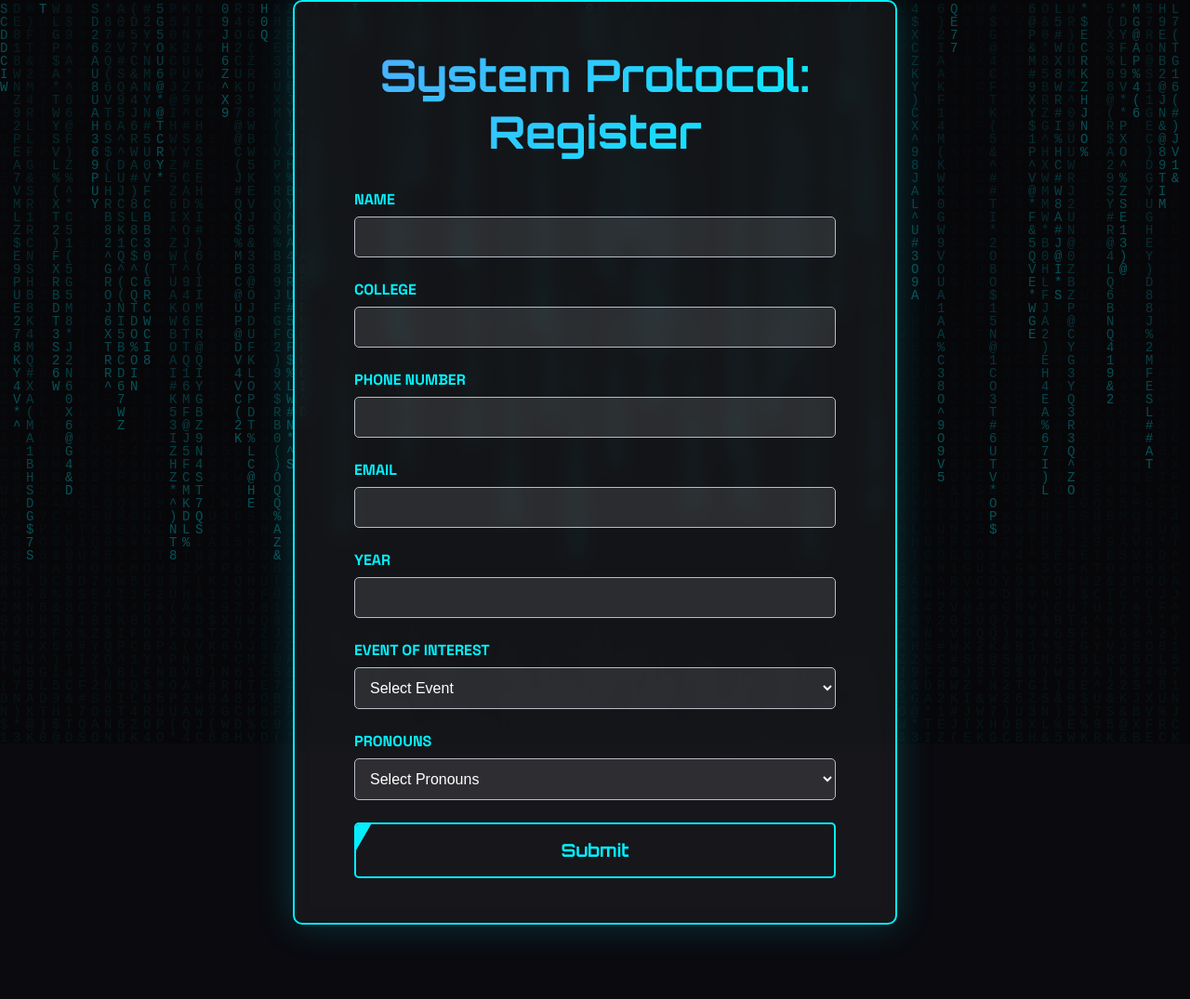
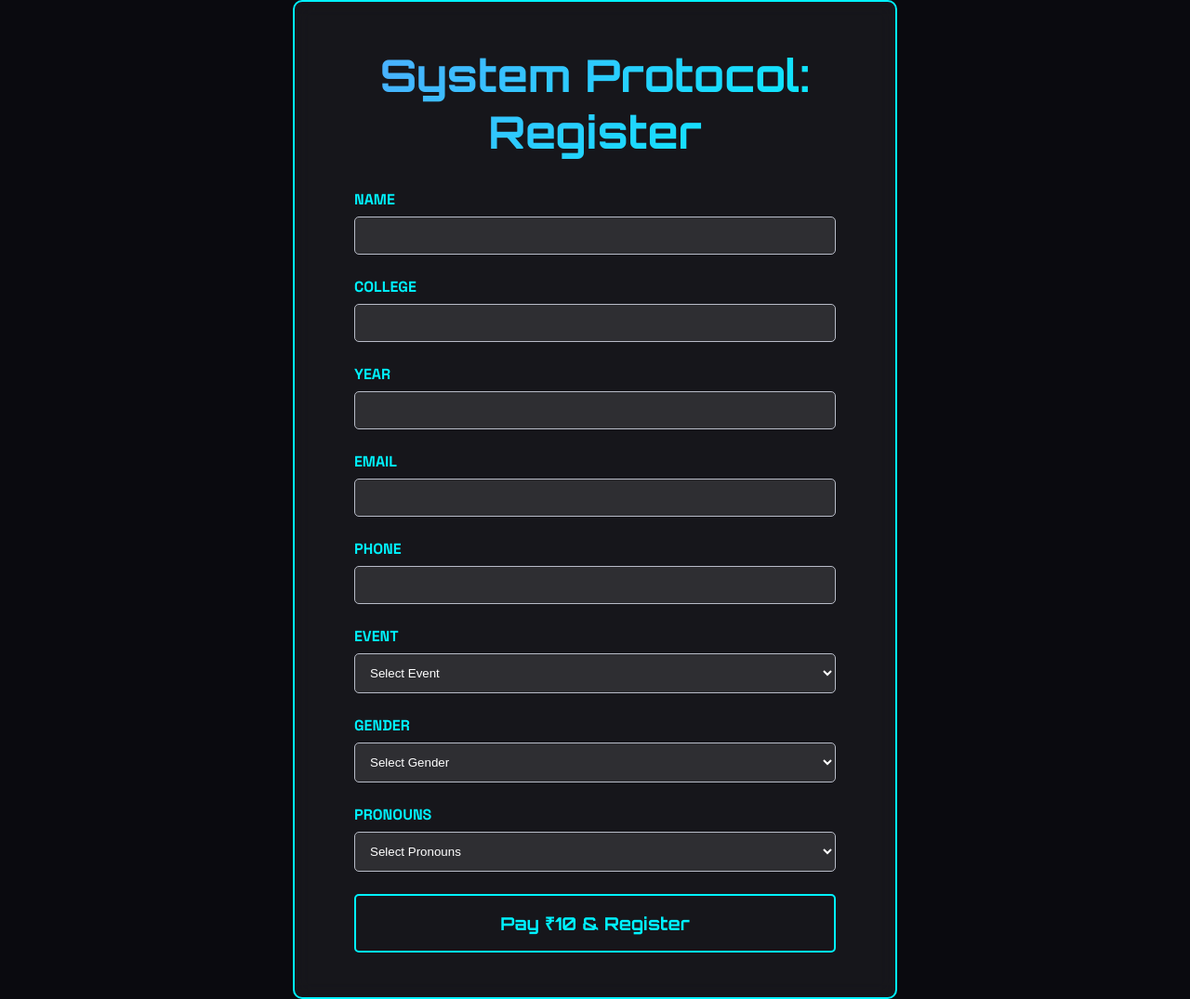
Before and after one commit to Grandlobster/ignitron, a website: page form.html in a window 1280 px wide. Shown: the whole page at 93% size. Before the commit the page ends 995 px from the top, so only its background shows below. Drawn offline with Linux system fonts and the light colour scheme.

Commit message:
Update form.html

```diff
--- a/form.html
+++ b/form.html
@@ -7,281 +7,203 @@
   <style>
     @import url('https://fonts.googleapis.com/css2?family=Orbitron:wght@400;700;900&family=Space+Grotesk:wght@300;400;500;600;700&display=swap');
 
-* { margin:0; padding:0; box-sizing:border-box; }
+    * { margin: 0; padding: 0; box-sizing: border-box; }
 
     :root {
       --primary-gradient: linear-gradient(135deg, #4facfe 0%, #00f2fe 100%);
       --accent-color: #00f2fe;
       --dark-bg: #0a0a0f;
-  --text-primary: #fff;
+      --text-primary: #ffffff;
       --text-secondary: #b8bcc8;
     }
 
     body {
-  font-family:'Space Grotesk', sans-serif;
+      font-family: 'Space Grotesk', sans-serif;
       background-color: var(--dark-bg);
       color: var(--text-primary);
-  display:flex;
-  justify-content:center;
-  align-items:center;
-  min-height:100vh;
-  overflow-x:hidden;
-}
-
-#matrix-canvas {
-  position:fixed;
-  top:0;
-  left:0;
-  width:100%;
-  height:100%;
-  pointer-events:none;
-  z-index:-1;
-  opacity:0.3;
+      display: flex;
+      justify-content: center;
+      align-items: center;
+      min-height: 100vh;
     }
 
     .form-container {
       background: rgba(255,255,255,0.05);
       border: 2px solid var(--accent-color);
-  border-radius:10px;
-  padding:3rem 4rem;
-  width:90%;
-  max-width:650px;
-  box-shadow:0 0 40px rgba(0,242,254,0.2);
+      border-radius: 10px;
+      padding: 3rem 4rem;
+      width: 90%;
+      max-width: 650px;
       backdrop-filter: blur(10px);
     }
 
     .form-title {
-  font-family:'Orbitron', monospace;
+      font-family: 'Orbitron', monospace;
       font-size: clamp(2rem,5vw,3rem);
-  text-align:center;
-  margin-bottom:2rem;
+      text-align: center;
+      margin-bottom: 2rem;
       background: var(--primary-gradient);
-  -webkit-background-clip:text;
-  -webkit-text-fill-color:transparent;
+      -webkit-background-clip: text;
+      -webkit-text-fill-color: transparent;
     }
 
-.form-group {
-  margin-bottom:1.5rem;
-}
-
-.form-group label {
-  display:block;
-  margin-bottom:0.5rem;
-  color: var(--accent-color);
-  text-transform: uppercase;
-  font-weight:700;
-}
-
-.form-group input, .form-group select {
-  width:100%;
-  padding:0.75rem;
-  background: rgba(255,255,255,0.1);
-  border:1px solid var(--text-secondary);
-  border-radius:5px;
-  color: var(--text-primary);
-  font-size:1rem;
-}
-
-.form-group input:focus, .form-group select:focus {
-  outline:none;
-  border-color: var(--accent-color);
-  box-shadow:0 0 5px var(--accent-color);
-}
+    .form-group { margin-bottom: 1.5rem; }
+    .form-group label { display: block; margin-bottom: 0.5rem; color: var(--accent-color); text-transform: uppercase; font-weight: 700; }
+    .form-group input, .form-group select { width: 100%; padding: 0.75rem; background: rgba(255,255,255,0.1); border: 1px solid var(--text-secondary); border-radius: 5px; color: var(--text-primary); }
 
     .submit-btn {
-  width:100%;
-  padding:1rem;
-  background:transparent;
-  border:2px solid var(--accent-color);
+      width: 100%;
+      padding: 1rem;
+      background: transparent;
+      border: 2px solid var(--accent-color);
       color: var(--accent-color);
-  font-family:'Orbitron', monospace;
-  font-weight:700;
-  font-size:1.2rem;
-  border-radius:5px;
-  cursor:pointer;
-  position:relative;
-  overflow:hidden;
-}
-
-.submit-btn::before {
-  content:'';
-  position:absolute;
-  top:0; left:-100%;
-  width:100%; height:100%;
-  background:var(--primary-gradient);
-  transform: skewX(-30deg);
-  z-index:-1;
-  transition: transform 0.5s cubic-bezier(0.8,0,0.2,1);
-}
-
-.submit-btn:hover::before { transform: translateX(100%) skewX(-30deg); }
-.submit-btn:hover { color: var(--dark-bg); box-shadow:0 0 20px rgba(0,242,254,0.5); }
-
-.success-container {
-  position:fixed;
-  top:0; left:0;
-  width:100%; height:100vh;
-  background: rgba(0,0,0,0.95);
-  backdrop-filter: blur(15px);
-  z-index:5000;
-  display:flex;
-  flex-direction:column;
-  justify-content:center;
-  align-items:center;
-  opacity:0; visibility:hidden;
-  transition: opacity 0.5s ease;
-}
-
-.success-container.visible { opacity:1; visibility:visible; }
-
-.success-message {
-  font-family:'Orbitron', monospace;
-  font-size: clamp(2rem,5vw,4rem);
-  color: var(--accent-color);
-  margin-bottom:2rem;
-  text-align:center;
-}
-
-.success-back-btn {
-  padding:1rem 2.5rem;
-  border:2px solid var(--accent-color);
-  border-radius:5px;
-  color:var(--accent-color);
-  font-family:'Orbitron', monospace;
-  text-transform:uppercase;
-  text-decoration:none;
-  margin-top:2rem;
+      font-family: 'Orbitron', monospace;
+      font-weight: 700;
+      font-size: 1.2rem;
+      border-radius: 5px;
+      cursor: pointer;
       transition: all 0.3s ease;
     }
 
-.success-back-btn:hover {
-  color: var(--dark-bg);
-  background: var(--accent-color);
-  box-shadow:0 0 15px var(--accent-color);
+    .success-container, .error-container {
+      display: none;
+      flex-direction: column;
+      justify-content: center;
+      align-items: center;
+      background: rgba(0,0,0,0.95);
+      position: fixed;
+      top:0; left:0;
+      width:100%; height:100vh;
+      color: var(--accent-color);
+      font-family: 'Orbitron', monospace;
+      font-size: 2rem;
+      padding: 2rem;
+      text-align: center;
     }
 
-@media (max-width:768px) { .form-container{padding:2rem;} }
+    .visible { display: flex; }
   </style>
 </head>
 <body>
 
-<canvas id="matrix-canvas"></canvas>
-
 <div class="form-container">
   <h2 class="form-title">System Protocol: Register</h2>
-  <form id="registrationForm">
+  <form id="registration-form">
+    <div class="form-group"><label>Name</label><input type="text" name="name" required></div>
+    <div class="form-group"><label>College</label><input type="text" name="college" required></div>
+    <div class="form-group"><label>Year</label><input type="number" name="year" required min="1" max="4"></div>
+    <div class="form-group"><label>Email</label><input type="email" name="email" required></div>
+    <div class="form-group"><label>Phone</label><input type="tel" name="phone" required></div>
     <div class="form-group">
-      <label for="name">Name</label>
-      <input id="name" name="name" type="text" required>
-    </div>
-    <div class="form-group">
-      <label for="college">College</label>
-      <input id="college" name="college" type="text" required>
-    </div>
-    <div class="form-group">
-      <label for="phone">Phone Number</label>
-      <input id="phone" name="phone" type="text" required>
-    </div>
-    <div class="form-group">
-      <label for="email">Email</label>
-      <input id="email" name="email" type="email" required>
-    </div>
-    <div class="form-group">
-      <label for="year">Year</label>
-      <input id="year" name="year" type="number" min="1" max="4" required>
-    </div>
-    <div class="form-group">
-      <label for="event">Event of Interest</label>
-      <select id="event" name="event" required>
-        <option value="">Select Event</option>
-        <option value="hackathon">Hackathon</option>
+      <label>Event</label>
+      <select name="event_type" required>
+        <option value="" disabled selected>Select Event</option>
+        <option value="hackathon">HACKATHON</option>
         <option value="esports">ESPORTS</option>
-        <option value="workshops">Workshops</option>
+        <option value="workshops">WORKSHOPS</option>
       </select>
     </div>
     <div class="form-group">
-      <label for="pronouns">Pronouns</label>
-      <select id="pronouns" name="pronouns" required>
-        <option value="">Select Pronouns</option>
+      <label>Gender</label>
+      <select name="gender" required>
+        <option value="" disabled selected>Select Gender</option>
+        <option value="male">Male</option>
+        <option value="female">Female</option>
+        <option value="other">Other</option>
+      </select>
+    </div>
+    <div class="form-group">
+      <label>Pronouns</label>
+      <select name="pronouns" required>
+        <option value="" disabled selected>Select Pronouns</option>
         <option value="he/him">He/Him</option>
         <option value="she/her">She/Her</option>
         <option value="they/them">They/Them</option>
         <option value="ze/zir">Ze/Zir</option>
         <option value="other">Other</option>
-        <option value="prefer-not-to-say">Prefer not to say</option>
       </select>
     </div>
-    <button type="submit" class="submit-btn">Submit</button>
+    <button type="submit" class="submit-btn">Pay ₹10 & Register</button>
   </form>
 </div>
 
 <div class="success-container" id="successContainer">
-  <h2 class="success-message">DATA SUBMISSION SUCCESSFUL.</h2>
-  <a href="form.html" class="success-back-btn">RETURN TO MAIN PROTOCOL</a>
+  Registration Successful!<br><br>
+  You will receive a confirmation email shortly.
+</div>
+<div class="error-container" id="errorContainer">
+  Payment or registration failed.<br><br>
+  Please try again or contact support.
 </div>
 
+<script src="https://checkout.razorpay.com/v1/checkout.js"></script>
 <script>
-// Matrix Rain
-class MatrixRain {
-  constructor() {
-    this.canvas = document.getElementById('matrix-canvas');
-    this.ctx = this.canvas.getContext('2d');
-    this.characters = "ABCDEFGHIJKLMNOPQRSTUVWXYZ0123456789@#$%^&*()";
-    this.fontSize = 14;
-    this.columns = 0;
-    this.drops = [];
-    this.resize();
-    window.addEventListener('resize', () => this.resize());
-    this.animate();
+const form = document.getElementById('registration-form');
+const successContainer = document.getElementById('successContainer');
+const errorContainer = document.getElementById('errorContainer');
+
+form.addEventListener('submit', async (e) => {
+  e.preventDefault();
+  const formData = Object.fromEntries(new FormData(form));
+
+  try {
+    // 1️⃣ Create Razorpay order
+    const res = await fetch('/.netlify/functions/create-order', {
+      method: 'POST',
+      headers: { 'Content-Type': 'application/json' },
+      body: JSON.stringify({ ...formData, amount: 10 }) // ₹10
+    });
+    const data = await res.json();
+    if (!data.orderId) throw new Error('Order creation failed');
+
+    // 2️⃣ Razorpay Checkout
+    const options = {
+      key: data.key,
+      amount: data.amount * 100,
+      currency: data.currency,
+      name: "IGNITRON 2K25",
+      description: "Event Registration",
+      order_id: data.orderId,
+      handler: async function(response) {
+        try {
+          // 3️⃣ Verify payment
+          const verify = await fetch('/.netlify/functions/verify-payment', {
+            method: 'POST',
+            headers: { 'Content-Type': 'application/json' },
+            body: JSON.stringify({
+              ...formData,
+              razorpay_order_id: response.razorpay_order_id,
+              razorpay_payment_id: response.razorpay_payment_id,
+              razorpay_signature: response.razorpay_signature
+            })
+          });
+          const verifyRes = await verify.json();
+          if(verifyRes.success){
+            successContainer.classList.add('visible');
+            form.reset();
+          } else {
+            errorContainer.classList.add('visible');
           }
-  resize() {
-    this.canvas.width = window.innerWidth;
-    this.canvas.height = window.innerHeight;
-    this.columns = Math.floor(this.canvas.width / this.fontSize);
-    this.drops = Array(this.columns).fill(1);
+        } catch(err) {
+          console.error(err);
+          errorContainer.classList.add('visible');
         }
-  animate() {
-    this.ctx.fillStyle = 'rgba(0,5,16,0.04)';
-    this.ctx.fillRect(0,0,this.canvas.width,this.canvas.height);
-    this.ctx.fillStyle = '#00ffff';
-    this.ctx.font = this.fontSize + 'px monospace';
-    for (let i=0; i<this.drops.length; i++){
-      const text = this.characters[Math.floor(Math.random() * this.characters.length)];
-      this.ctx.fillText(text, i*this.fontSize, this.drops[i]*this.fontSize);
-      if (this.drops[i]*this.fontSize > this.canvas.height && Math.random()>0.975){
-        this.drops[i]=0;
-      }
-      this.drops[i]++;
-    }
-    setTimeout(()=>requestAnimationFrame(()=>this.animate()),50);
-  }
-}
+      },
+      prefill: {
+        name: formData.name,
+        email: formData.email,
+        contact: formData.phone
+      },
+      theme: { color: "#00f2fe" }
+    };
+    const rzp = new Razorpay(options);
+    rzp.open();
 
-new MatrixRain();
-
-// Form submission
-const form = document.getElementById("registrationForm");
-const successContainer = document.getElementById("successContainer");
-
-form.addEventListener("submit", async (e)=>{
-  e.preventDefault();
-  const formData = new FormData(form);
-  try {
-    const res = await fetch("/.netlify/functions/create-order", {
-      method:"POST",
-      body: new URLSearchParams(formData).toString(),
-      headers: { "Content-Type": "application/x-www-form-urlencoded" }
-    });
-    if(!res.ok) throw new Error("Server error");
-    const data = await res.json();
-    console.log("Razorpay Order ID:", data.orderId);
-    successContainer.classList.add("visible");
-    form.reset();
-  } catch(err){
-    alert("Submission failed: "+err.message);
+  } catch(err) {
+    console.error(err);
+    errorContainer.classList.add('visible');
   }
 });
 </script>
-
 </body>
 </html>
```
Lines whose indentation alone changed are shown as unchanged.
